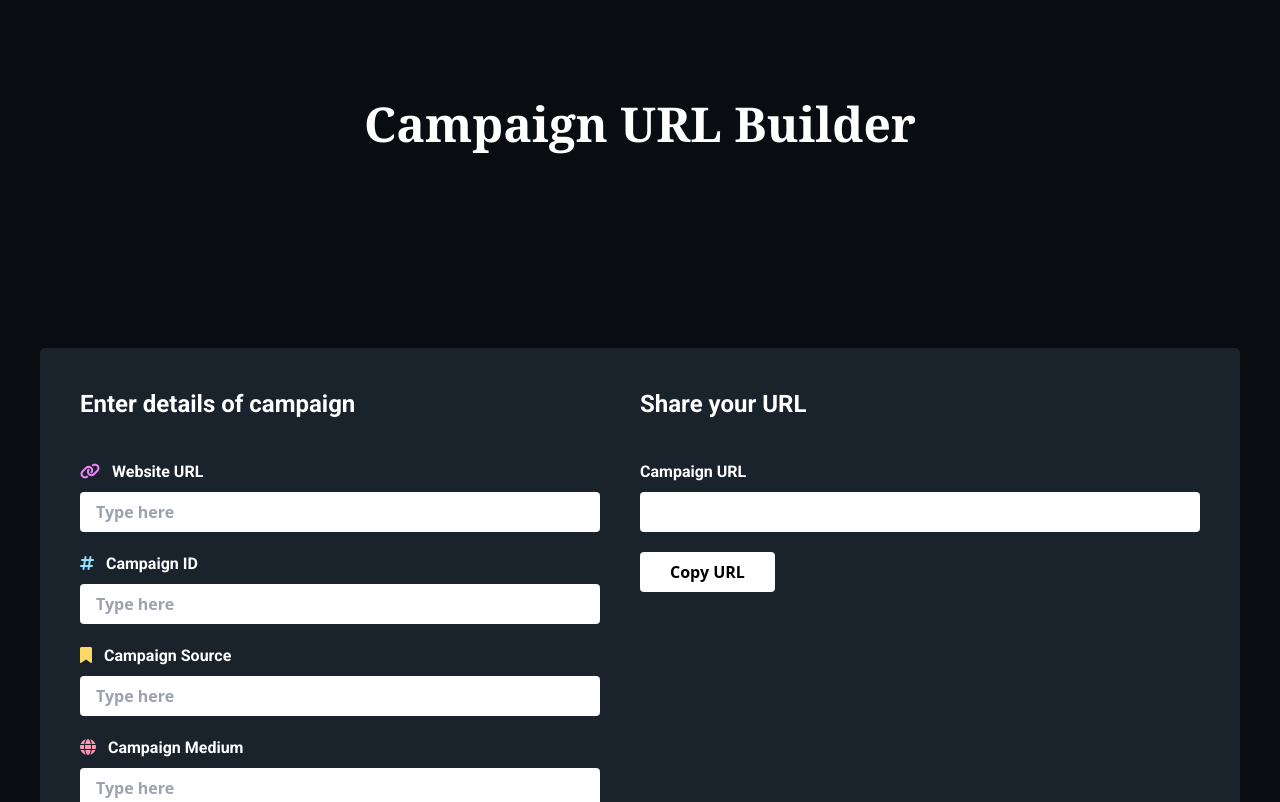
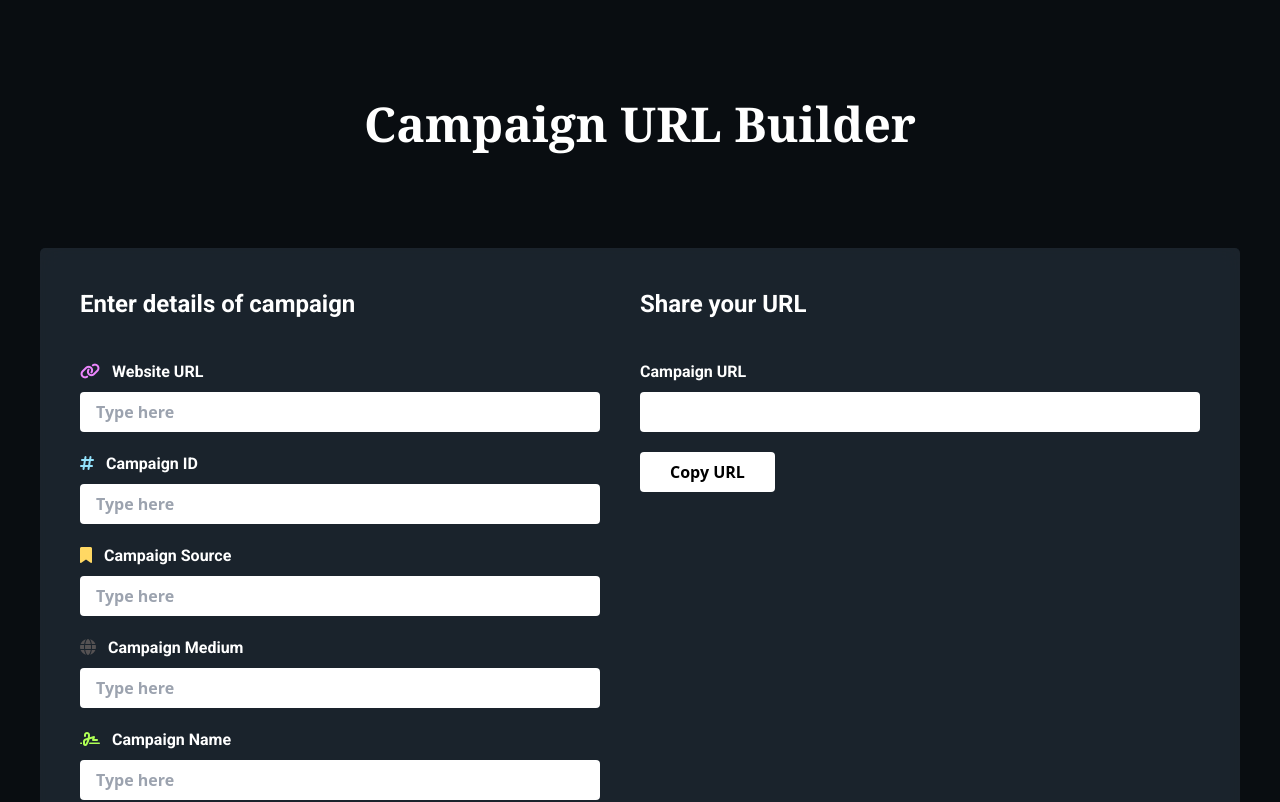
Before and after one commit to LKosters/Campaign-URL-Builder, a Vue app: page / in a window 1280 px wide. Shown: the top 802 px of the page. Built offline with nearby package versions, Linux system fonts and the light colour scheme.

Commit message:
Update padding and color in App.vue

```diff
--- a/src/App.vue
+++ b/src/App.vue
@@ -1,5 +1,5 @@
 <template>
-  <div class="custom-padding-regular">
+  <div style="padding-bottom: 0px !important;" class="custom-padding-regular">
     <h1 class="text-5xl text-white font-bold text-center">
       Campaign URL Builder
     </h1>
@@ -30,7 +30,7 @@
           </div>
 
           <div class="pb-5">
-            <p class="text-white font-bold pb-2"><i style="color: #FC95B1;" class="fa-solid fa-globe mr-2"></i> Campaign
+            <p class="text-white font-bold pb-2"><i style="color: #555253;" class="fa-solid fa-globe mr-2"></i> Campaign
               Medium</p>
             <input class="w-full" v-model="campaignMedium" placeholder="Type here" type="text" />
           </div>
```
